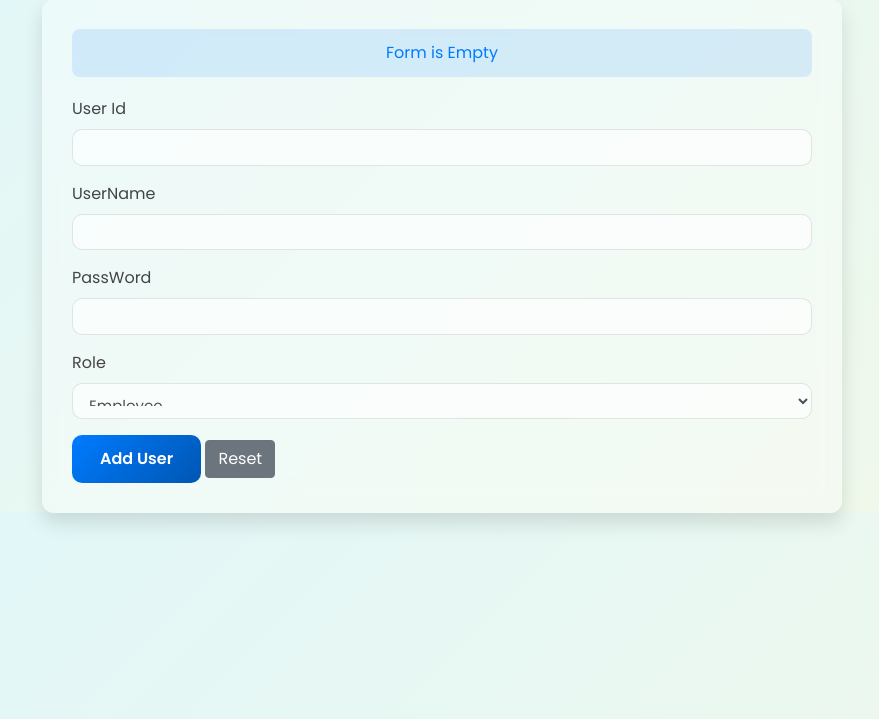
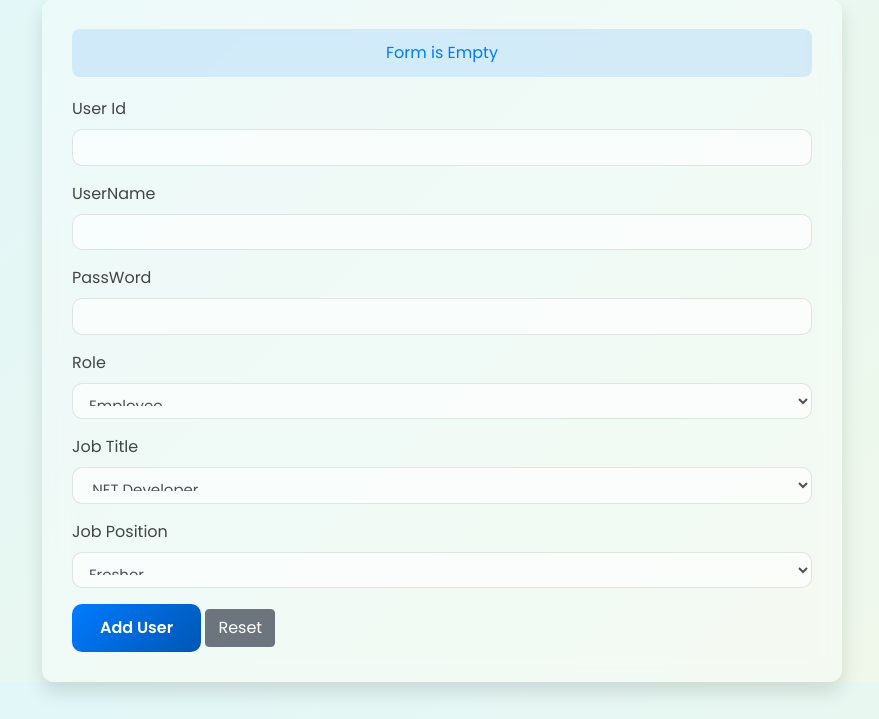
Before and after one commit to Ronakvekariya/Face-Recognition-Attendance-System, a Django app: page /hr-dashboard/user-management/add-user in a window 1280 px wide. Shown: the part 81-800 px from the top of the page, without its empty margins (198-1077 px from the left). Run offline with Django 4.2, Linux system fonts and the light colour scheme; some libraries are stand-ins or nearby versions.

```diff
--- a/attendance/system/forms.py
+++ b/attendance/system/forms.py
@@ -10,9 +10,9 @@ class LoginForm(forms.Form):
 class AbsenceReviewForm(forms.Form):
     # The choices for this field will be set dynamically in the view.
     LEAVE_TYPE_CHOICES = [
-        ('sick_leave', 'Sick Leave'),
-        ('paid_leave', 'Paid Leave'),
-        ('informed_leave', 'Informed Leave'),
+        ('Sick Leave', 'Sick Leave'),
+        ('Paid Leave', 'Paid Leave'),
+        ('Informed Leave', 'Informed Leave'),
     ]
 
     date = forms.ChoiceField(choices=[], widget=forms.Select(attrs={'class': 'form-control'}))
@@ -36,7 +36,35 @@ class SelectMonthForm(forms.Form):
         self.fields['month'].choices = [(m, m) for m in months]
 
 class AddUser(forms.Form):
-    userid = forms.CharField()
-    username = forms.CharField()
-    password = forms.CharField(widget=forms.PasswordInput)
-    role = forms.ChoiceField(choices=[('employee', 'Employee'), ('hr', 'HR')], widget=forms.Select(attrs={'class': 'form-control'}))
+    userid = forms.CharField(label='User ID', max_length=100)
+    username = forms.CharField(label='Username', max_length=100)
+    password = forms.CharField(label='Password', widget=forms.PasswordInput)
+    email = forms.EmailField(label='Email')
+    role = forms.ChoiceField(
+        label='Role',
+        choices=[('employee', 'Employee'), ('hr', 'HR')],
+        widget=forms.Select(attrs={'class': 'form-control'})
+    )
+    job_title = forms.ChoiceField(
+        label='Job Title',
+        choices=[
+            ('.NET Developer', '.NET Developer'),
+            ('ERP', 'ERP'),
+            ('HRMS', 'HRMS'),
+            ('Data Scientist', 'Data Scientist'),
+            ('React Developer', 'React Developer'),
+            ('DBA', 'DBA')
+        ],
+        widget=forms.Select(attrs={'class': 'form-control'})
+    )
+    job_position = forms.ChoiceField(
+        label='Job Position',
+        choices=[
+            ('Fresher', 'Fresher'),
+            ('Junior Developer', 'Junior Developer'),
+            ('Senior Developer', 'Senior Developer'),
+            ('Managing Director', 'Managing Director'),
+            ('Deputy Chief Head', 'Deputy Chief Head')
+        ],
+        widget=forms.Select(attrs={'class': 'form-control'})
+    )
--- a/attendance/system/views.py
+++ b/attendance/system/views.py
@@ -261,6 +261,7 @@ def absence_review(request):
                 print("form is valid")
                 date = absence_form.cleaned_data['date']
                 explanation = absence_form.cleaned_data['explanation']
+                leave_type = absence_form.cleaned_data['leave_type']
 
                 if datetime.strptime(date, "%Y-%m-%d") > datetime.today():
                     message = "You cannot submit a review for a future date."
@@ -276,8 +277,8 @@ def absence_review(request):
                             message = "You have already submitted an explanation for this date."
                         else:
                             cursor.execute(
-                                "INSERT INTO absence_review (employee_id, date, explanation, status) VALUES (%s, %s, %s, %s)",
-                                [employee_id, date, explanation, "pending"]
+                                "INSERT INTO absence_review (employee_id, date, explanation, status , leave_type) VALUES (%s, %s, %s, %s, %s)",
+                                [employee_id, date, explanation, "pending", leave_type]
                             )
                             connection.commit()
                             return redirect('employee_dashboard')
--- a/attendance/templates/add_user.html
+++ b/attendance/templates/add_user.html
@@ -143,6 +143,14 @@
         <label for="role">Role</label>
         {{ form.role|add_class:"form-control" }}
       </div>
+      <div class="form-group">
+        <label for="job_title">Job Title</label>
+        {{ form.job_title|add_class:"form-control" }}
+      </div>
+      <div class="form-group">
+        <label for="job_position">Job Position</label>
+        {{ form.job_position|add_class:"form-control" }}
+      </div>
 
       <button type="submit" class="btn btn-primary">Add User</button>
       <button type="reset" class="btn btn-secondary">Reset</button>
```
